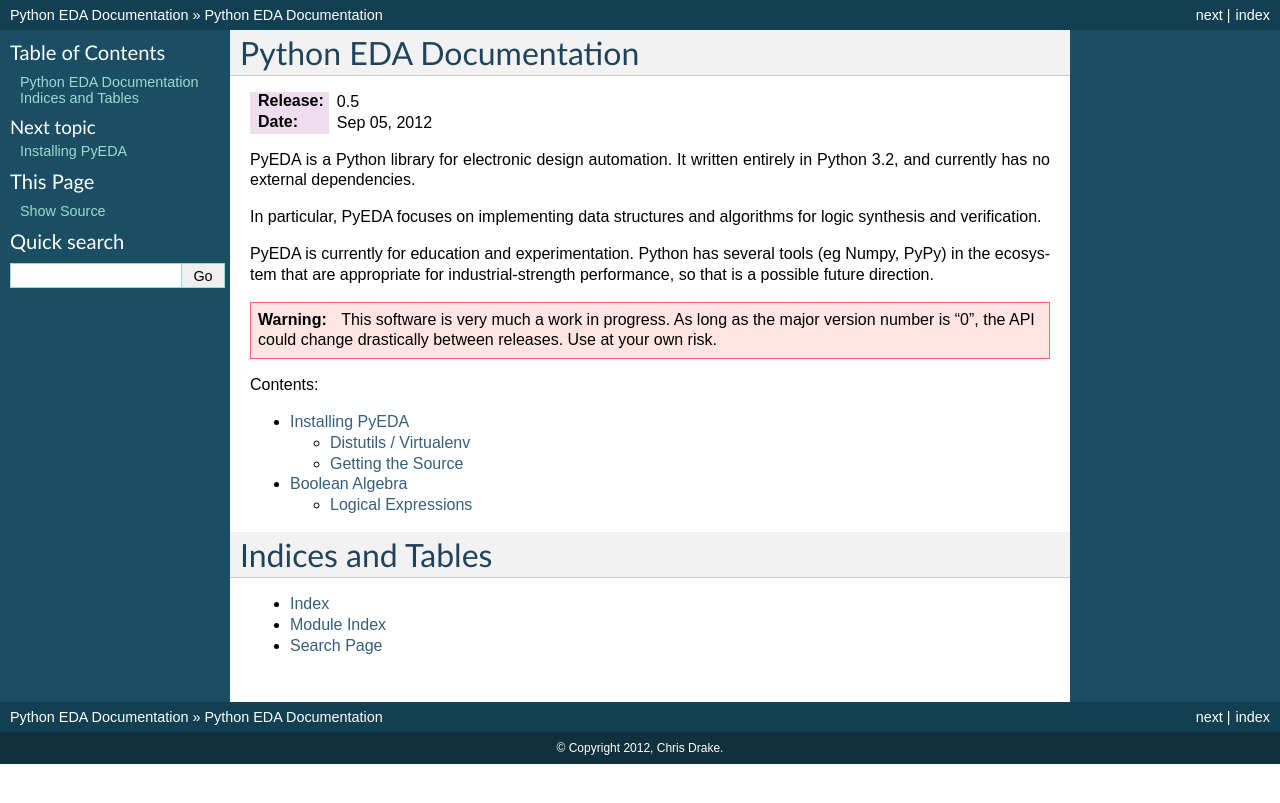
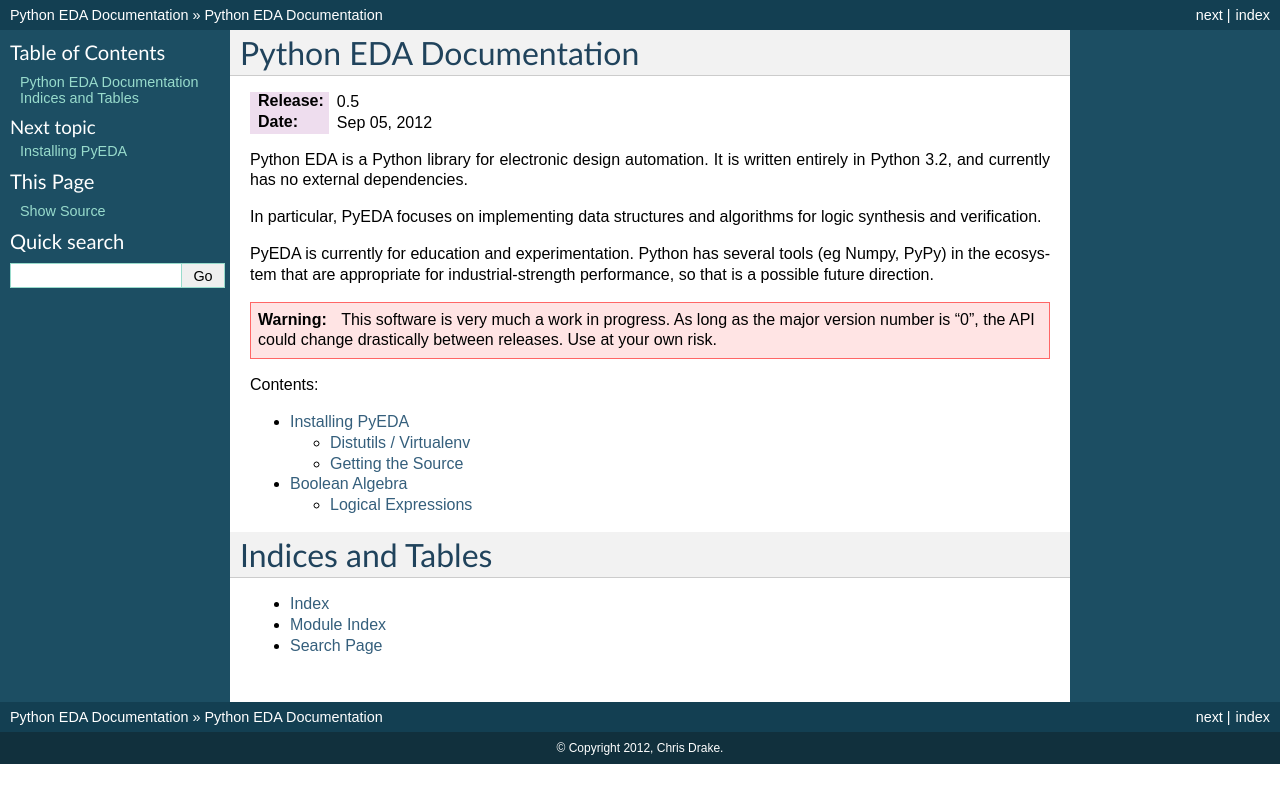
Before and after one commit to cjdrake/pyeda, a Sphinx documentation site: the page built from doc/source/index.rst, in a window 1280 px wide. Shown: the top 803 px of the page. Built offline with Sphinx 7.4.7, drawn with Linux system fonts in a browser that asks for light colours.

```diff
--- a/doc/source/index.rst
+++ b/doc/source/index.rst
@@ -6,8 +6,8 @@ Python EDA Documentation
 :Release: |version|
 :Date: |today|
 
-PyEDA is a Python library for electronic design automation. It written entirely
-in Python 3.2, and currently has no external dependencies.
+Python EDA is a Python library for electronic design automation. It is written
+entirely in Python 3.2, and currently has no external dependencies.
 
 In particular, PyEDA focuses on implementing data structures and algorithms for
 logic synthesis and verification.
```
Also changed, not shown: README.rst (+21 -11 lines).
